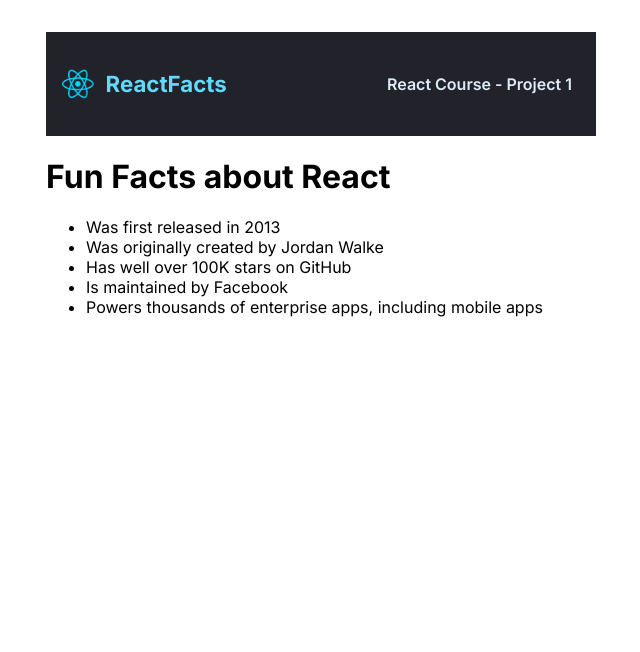
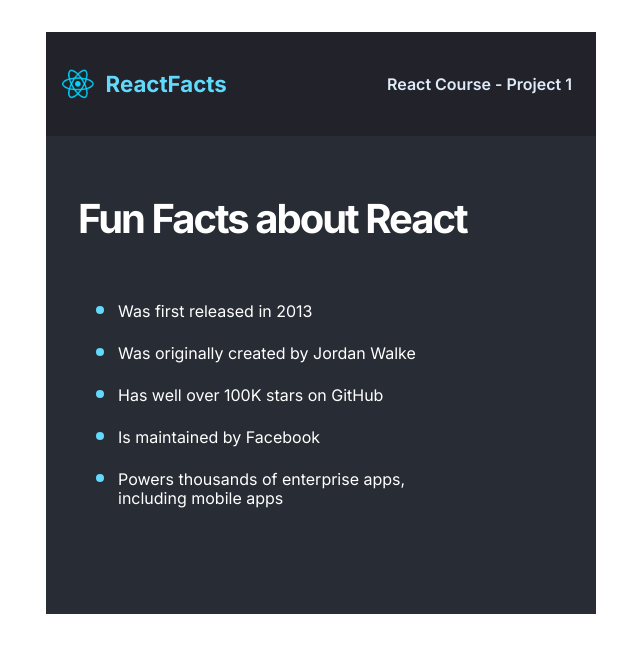
Before and after one commit to ltc870/react-course-project-1, a React (Vite) app: page / in a window 1280 px wide. Shown: the top 652 px of the page, without its empty margins (319-959 px from the left). Built offline with nearby package versions, Linux system fonts and the light colour scheme.

Commit message:
added styles to the main block

```diff
--- a/src/css/index.css
+++ b/src/css/index.css
@@ -51,3 +51,32 @@
     font-size: 1rem;
     margin-right: 1.5em;
 }
+
+.main {
+    background-color: #282D35;
+    padding: 2em 2em 5em;
+}
+
+.main-title {
+    font-weight: 700;
+    color: #ffffff;
+    font-size: 2.5rem;
+    letter-spacing: -0.05em;
+}
+
+.main-list {
+    color: #ffffff;
+    margin-top: 46px;
+    max-width: 400px;
+}
+
+.main-list-item {
+    padding-block: 10px;
+    font-size: 1rem;
+    line-height: 19px;
+}
+
+.main-list-item::marker {
+    color: #61dafb;
+    font-size: 1.5rem;
+}
```
